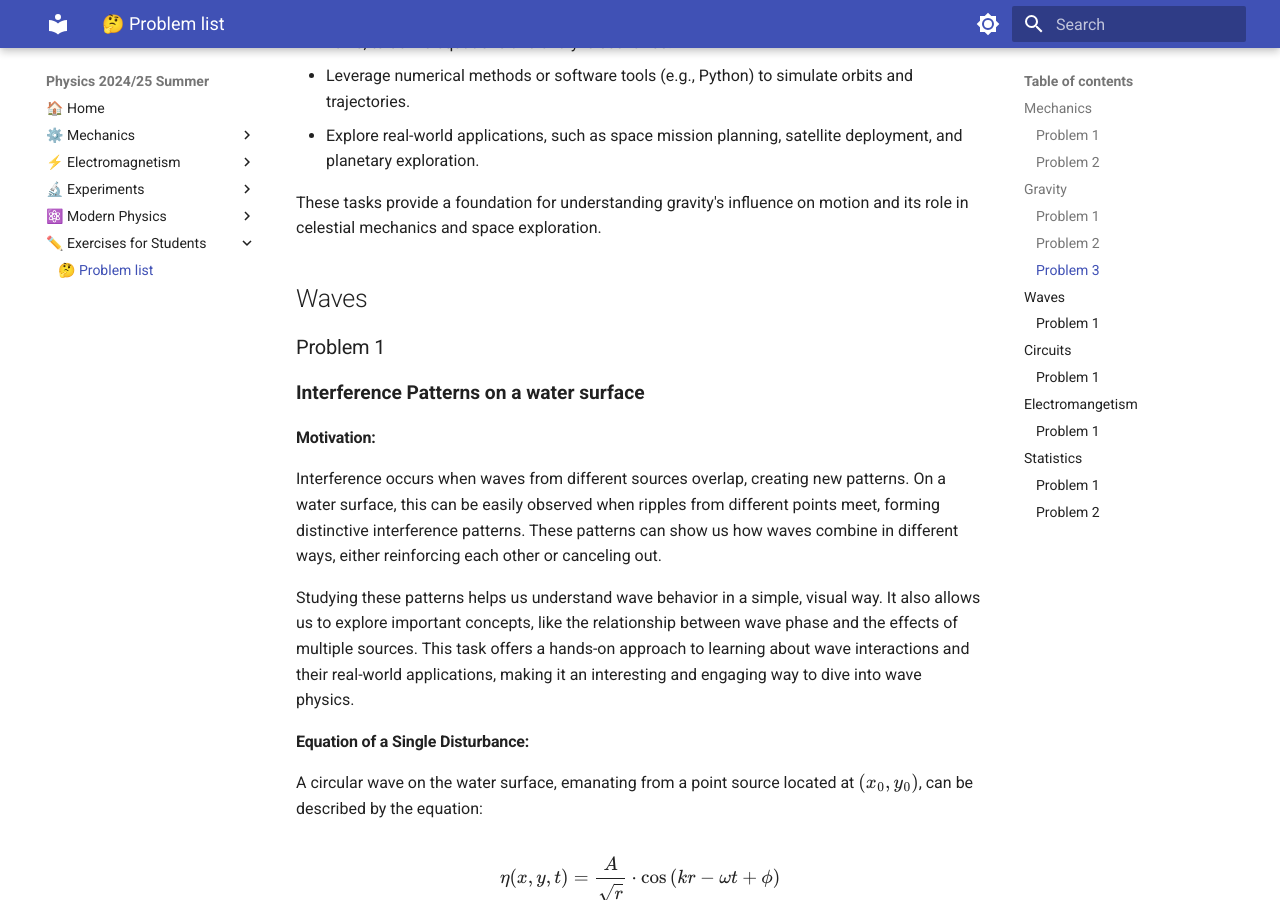
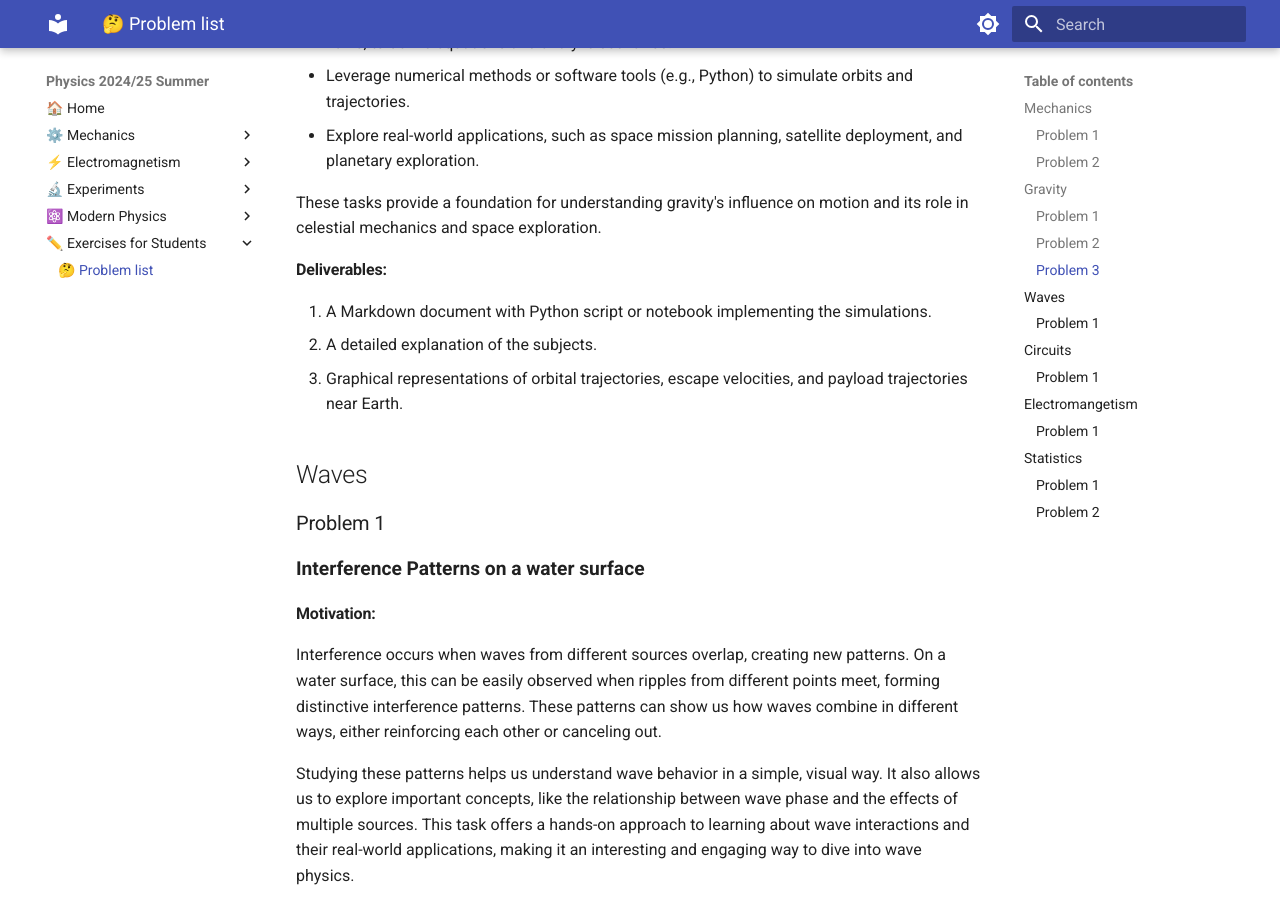
Before and after one commit to dchorazkiewicz/Physics-2024-25-Summer, an MkDocs documentation site: the page built from docs/Exercises_for_Students/exercises_dch.md, in a window 1280 px wide and 900 px high, scrolled down 5467 px. Built offline with MkDocs 1.6.1 and Material for MkDocs 9.7.7, drawn with Linux system fonts in a browser that asks for light colours; nearby versions of some CDN libraries.

Commit message:
new_update_exercises

```diff
--- a/docs/Exercises_for_Students/exercises_dch.md
+++ b/docs/Exercises_for_Students/exercises_dch.md
@@ -169,6 +169,12 @@ When an object is released from a moving rocket near Earth, its trajectory depen
 - Explore real-world applications, such as space mission planning, satellite deployment, and planetary exploration.
 
 These tasks provide a foundation for understanding gravity's influence on motion and its role in celestial mechanics and space exploration.
+
+#### Deliverables:
+
+1. A Markdown document with Python script or notebook implementing the simulations.
+2. A detailed explanation of the subjects.
+3. Graphical representations of orbital trajectories, escape velocities, and payload trajectories near Earth.
 
 ## Waves
 
@@ -371,7 +377,7 @@ The Lorentz force, expressed as $\mathbf{F} = q\mathbf{E} + q\mathbf{v} \times \
 
 This task focuses on applying the Lorentz force concept through simulations, enabling an intuitive understanding of its effects in real-world scenarios.
 
-##### Deliverables:
+#### Deliverables:
 
 1. A Markdown document with Python script or notebook implementing the simulations.
 2. Visualizations of particle trajectories for the specified field configurations.
```
